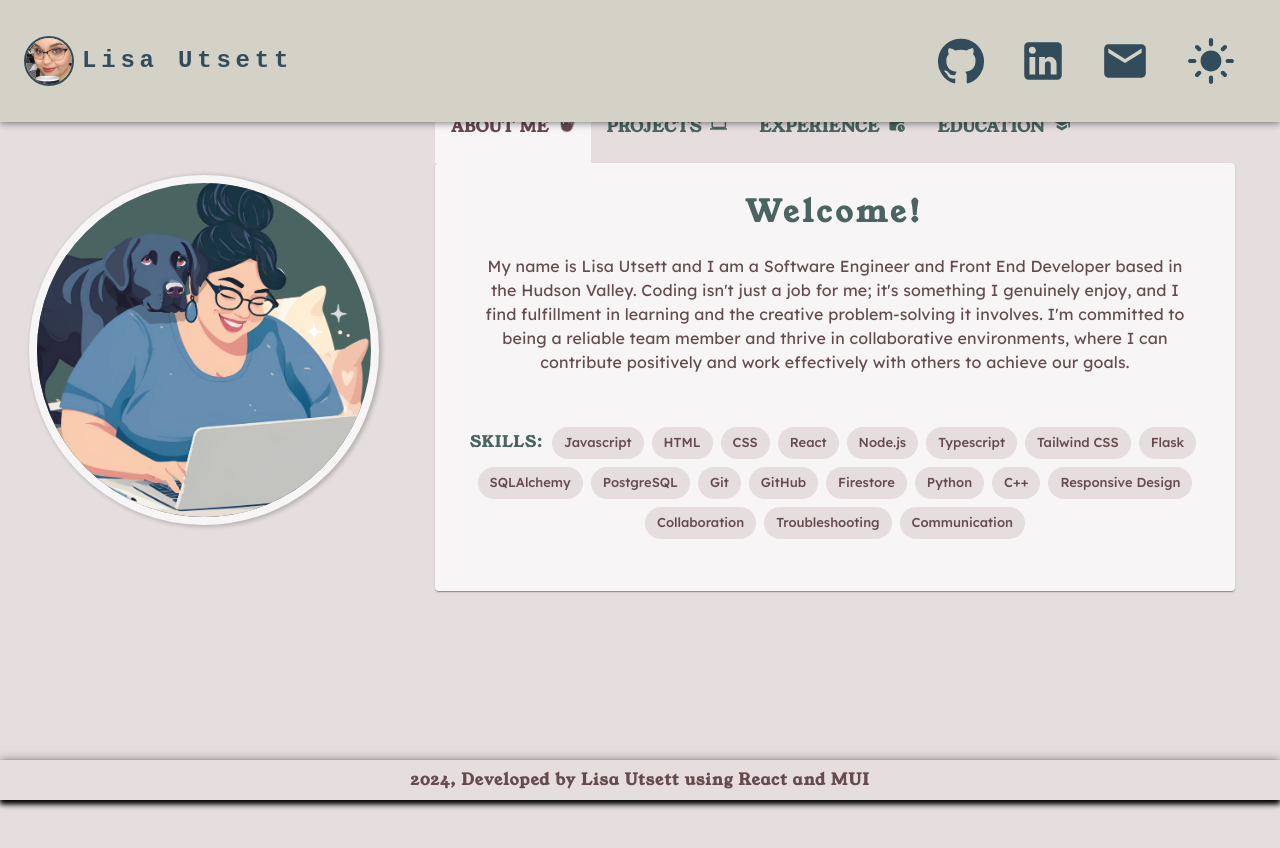
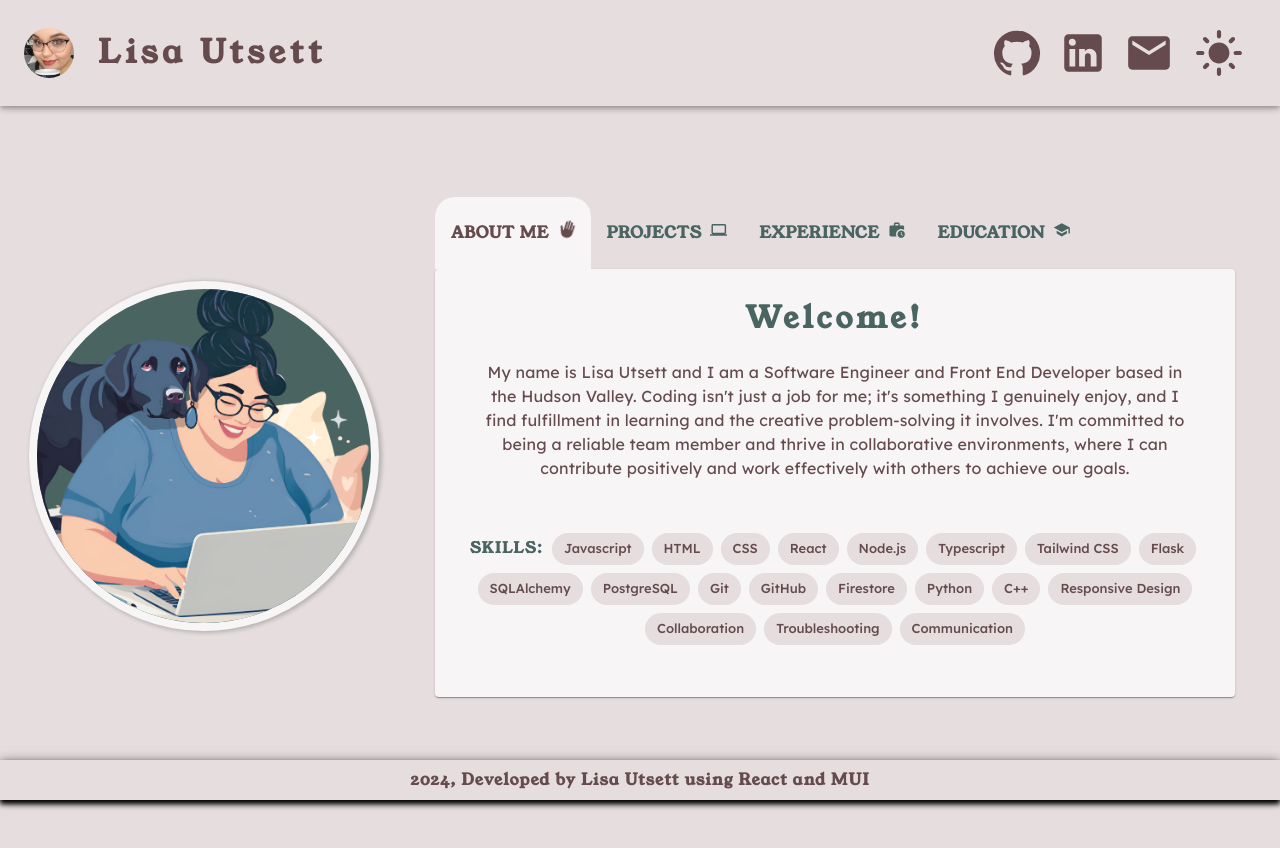
Before and after one commit to lisabethu88/lisabethu88.github.io, a React (Create React App) app: page / in a window 1280 px wide. Shown: the top 848 px of the page. Before the commit the page ends 800 px from the top, so only its background shows below. Built offline with nearby package versions, Linux system fonts and the light colour scheme.

Commit message:
Add header components

```diff
--- a/src/components/Header.tsx
+++ b/src/components/Header.tsx
@@ -5,17 +5,29 @@ import Toolbar from "@mui/material/Toolbar";
 import IconButton from "@mui/material/IconButton";
 import Typography from "@mui/material/Typography";
 import Container from "@mui/material/Container";
-import { Avatar } from "@mui/material";
+import { Avatar, Tooltip } from "@mui/material";
 import LightModeIcon from "@mui/icons-material/LightMode";
 import DarkModeIcon from "@mui/icons-material/DarkMode";
-import { useState, useEffect } from "react";
 import GitHubIcon from "@mui/icons-material/GitHub";
 import LinkedInIcon from "@mui/icons-material/LinkedIn";
 import EmailIcon from "@mui/icons-material/Email";
 import HeaderContact from "./HeaderContact.tsx";
+import {
+  darkBlue,
+  darkMauve,
+  gold,
+  headingFont,
+  lightSage,
+  medMauve,
+} from "../constants.ts";
+interface HeaderProps {
+  handleSetMode: () => void;
+  darkMode: boolean;
+}
 const pagesInfo = [
   {
     icon: (
+      <Tooltip title="GitHub">
         <GitHubIcon
           sx={{
             height: { xs: 30, md: 50 },
@@ -23,11 +35,13 @@ const pagesInfo = [
             margin: 1,
           }}
         />
+      </Tooltip>
     ),
     link: "https://github.com/lisabethu88",
   },
   {
     icon: (
+      <Tooltip title="LinkedIn">
         <LinkedInIcon
           sx={{
             height: { xs: 30, md: 50 },
@@ -35,11 +49,13 @@ const pagesInfo = [
             margin: 1,
           }}
         />
+      </Tooltip>
     ),
     link: "https://www.linkedin.com/in/lisa-utsett-3319371b8/",
   },
   {
     icon: (
+      <Tooltip title="Email">
         <EmailIcon
           sx={{
             height: { xs: 30, md: 50 },
@@ -47,43 +63,18 @@ const pagesInfo = [
             margin: 1,
           }}
         />
+      </Tooltip>
     ),
     link: "mailto:lisabethutsett@gmail.com",
   },
 ];
-const Header = () => {
-  const [anchorElNav, setAnchorElNav] = useState<null | HTMLElement>(null);
-  const handleOpenNavMenu = (event: React.MouseEvent<HTMLElement>) => {
-    setAnchorElNav(event.currentTarget);
-  };
-  const handleCloseNavMenu = () => {
-    setAnchorElNav(null);
-  };
-  const [darkMode, setDarkMode] = useState(false);
-  const handleSetMode = () => {
-    setDarkMode(!darkMode);
-  };
-
-  const darkColor = "#334c5b";
-  const lightColor = "#d4d2c6";
-  const [headerBGColor, setHeaderBGColor] = useState(lightColor);
-  const [headerTextColor, setHeaderTextColor] = useState(darkColor);
-
-  useEffect(() => {
-    if (darkMode) {
-      setHeaderBGColor(darkColor);
-      setHeaderTextColor(lightColor);
-    } else {
-      setHeaderBGColor(lightColor);
-      setHeaderTextColor(darkColor);
-    }
-  }, [darkMode]);
+const Header = ({ handleSetMode, darkMode }: HeaderProps) => {
   return (
     <AppBar
-      position="fixed"
+      position={"relative"}
       sx={{
-        backgroundColor: headerBGColor,
-        color: headerTextColor,
+        backgroundColor: "transparent",
+        color: "#cdb227",
       }}
     >
       <Container maxWidth="xl">
@@ -91,7 +82,6 @@ const Header = () => {
           disableGutters
           sx={{
             display: "flex",
-            flexDirection: { xs: "column", md: "row" },
             margin: { xs: 2, md: 0 },
           }}
         >
@@ -100,7 +90,8 @@ const Header = () => {
               display: "flex",
               flexDirection: "row",
               alignItems: "center",
-              paddingTop: { xs: "16px", md: 0 },
+              // paddingTop: { xs: "16px", md: 0 },
+              gap: { xs: 0, md: 2 },
             }}
           >
             <Avatar
@@ -108,27 +99,28 @@ const Header = () => {
                 mr: 1,
                 width: { xs: 30, md: 50 },
                 height: { xs: 30, md: 50 },
-                border: "2px solid",
               }}
               src="../avatar.jpeg"
             />
+
             <Typography
               variant="h6"
               noWrap={false}
               component="a"
               sx={{
                 display: { xs: "flex" },
-                fontFamily: "monospace",
+                fontFamily: headingFont,
                 fontWeight: 700,
                 letterSpacing: ".3rem",
-                color: "inherit",
+                color: darkMode ? lightSage : darkMauve,
                 textDecoration: "none",
-                fontSize: "1.5rem",
+                fontSize: { xs: "1.1rem", md: "2rem" },
                 textAlign: { xs: "left", md: "left" },
+                textTransform: "capitalize",
               }}
             >
               Lisa Utsett
-            </Typography>{" "}
+            </Typography>
           </Box>
 
           <Box
@@ -143,27 +135,31 @@ const Header = () => {
               return (
                 <HeaderContact
                   key={index}
-                  headerTextColor={headerTextColor}
+                  darkMode={darkMode}
                   icon={pageInfo.icon}
                   link={pageInfo.link}
                 />
               );
             })}
+            <Tooltip
+              title={darkMode ? "Toggle Light Mode" : "Toggle Dark Mode"}
+            >
               <IconButton
                 size="large"
                 aria-label="account of current user"
                 aria-controls="menu-appbar"
                 aria-haspopup="true"
                 onClick={handleSetMode}
-              color="inherit"
-              sx={{ my: { xs: 0, md: 2 } }}
+                sx={{
+                  my: { xs: 0, md: 2 },
+                  color: darkMode ? lightSage : darkMauve,
+                }}
               >
                 {!darkMode ? (
                   <LightModeIcon
                     sx={{
                       height: { xs: 30, md: 50 },
                       width: { xs: 30, md: 50 },
-                    margin: 1,
                     }}
                   />
                 ) : (
@@ -171,11 +167,11 @@ const Header = () => {
                     sx={{
                       height: { xs: 30, md: 50 },
                       width: { xs: 30, md: 50 },
-                    margin: 1,
                     }}
                   />
                 )}
               </IconButton>
+            </Tooltip>
           </Box>
         </Toolbar>
       </Container>
--- a/src/components/HeaderContact.tsx
+++ b/src/components/HeaderContact.tsx
@@ -1,15 +1,21 @@
-import { Box, IconButton } from "@mui/material";
+import { IconButton } from "@mui/material";
 import React from "react";
+import { darkMauve, gold, lightSage } from "../constants.ts";
 interface HeaderContactProps {
-  headerTextColor: string;
+  darkMode: boolean;
   icon: React.ReactNode;
   link: string;
 }
-const HeaderContact = ({ headerTextColor, icon, link }) => {
+const HeaderContact = ({ darkMode, icon, link }: HeaderContactProps) => {
   return (
     <IconButton
       href={link}
-      sx={{ my: { xs: 0, md: 2 }, color: headerTextColor, display: "block" }}
+      sx={{
+        my: { xs: 0, md: 2 },
+        color: darkMode ? lightSage : darkMauve,
+        display: "block",
+        padding: 0,
+      }}
     >
       {icon}
     </IconButton>
```
Lines whose indentation alone changed are shown as unchanged.
